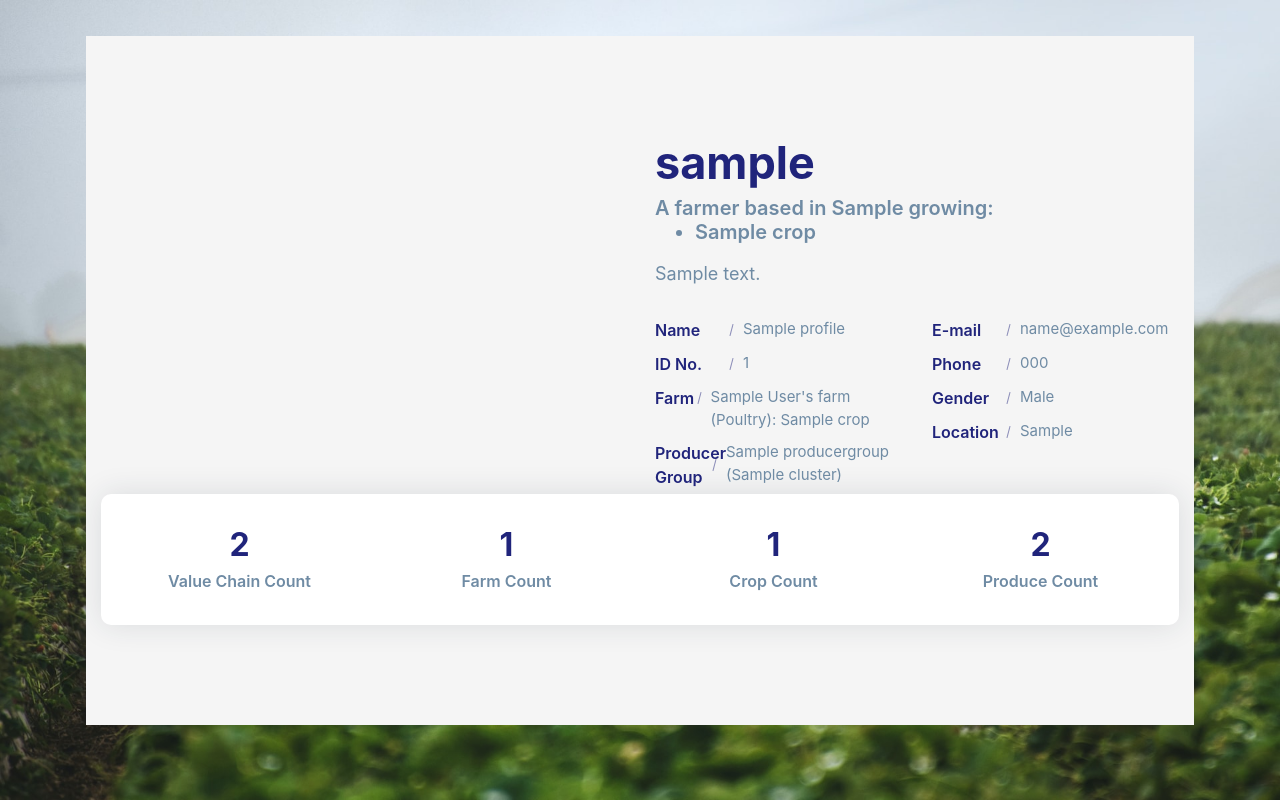
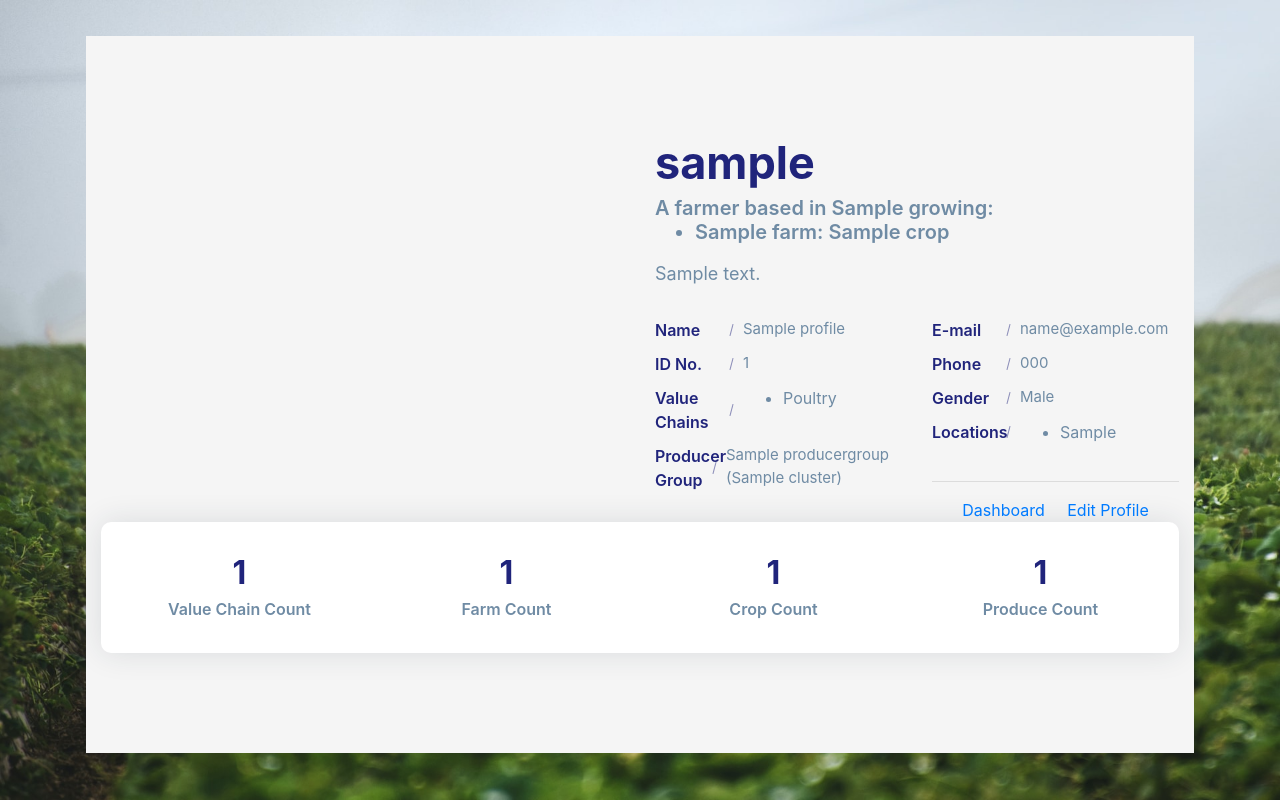
Before and after one commit to KabuyaSamuel/Farm-Flow, a Django app: page /profile/ in a window 1280 px wide. Run offline with Django 4.2, Linux system fonts and the light colour scheme; a user stored in the database is signed in; tables that the repository leaves empty hold one stand-in row (values such as "Sample post"); some libraries are stand-ins or nearby versions.

Commit message:
Update profile page, edit profile page and dashboard

```diff
--- a/farmflow/models.py
+++ b/farmflow/models.py
@@ -3,6 +3,8 @@ from django.contrib.auth.models import User
 from cloudinary.models import CloudinaryField
 from phonenumber_field.modelfields import PhoneNumberField
 import uuid
+from django.core.exceptions import ValidationError
+from django.utils import timezone
 
 
 # Create your models here.
@@ -179,6 +181,20 @@ class CropProductionStage(models.Model):
     inputs = models.ManyToManyField(InputUsed, blank=True)
     farm = models.ForeignKey(Farm, on_delete=models.CASCADE)
 
+    def clean(self):
+        if self.harvested_date < self.planted_date:
+            raise ValidationError('Harvested date cannot be before planted date')
+
+        if self.harvesting > self.harvested_date:
+            raise ValidationError('Harvesting date cannot be greater than harvested date')
+
+        if self.harvesting > timezone.now().date():
+            raise ValidationError('Harvesting date cannot be in the future')
+
+    def save(self, *args, **kwargs):
+        self.full_clean()
+        super().save(*args, **kwargs)
+
     def __str__(self):
         return f"{self.crop} production stage at {self.farm} ({self.planted_date} - {self.harvested_date})"
 
--- a/farmflow/templates/users/base.html
+++ b/farmflow/templates/users/base.html
@@ -13,6 +13,8 @@
     <link rel="stylesheet" href="https://use.fontawesome.com/releases/v5.8.2/css/all.css" integrity="sha384-oS3vJWv+0UjzBfQzYUhtDYW+Pj2yciDJxpsK1OYPAYjqT085Qq/1cq5FLXAZQ7Ay" crossorigin="anonymous">
 
     <link href="{% static 'css/profile.css'%}" rel="stylesheet" />
+
+    <link href="{% static 'css/edit_profile.css'%}" rel="stylesheet" />
 
 
 
--- a/farmflow/templates/users/edit_profile.html
+++ b/farmflow/templates/users/edit_profile.html
@@ -1,8 +1,8 @@
 {% extends "users/base.html" %}
 {% block title %}Profile Page{% endblock title %}
 {% block content %}
-    <div class="row my-3 p-3">
-        <img class="rounded-circle account-img" src="{{ user.profile.avatar.url }} " style="cursor: pointer;"/>
+    <div class="row my-3 p-3 form-content mx-auto text-center">
+        <img class="rounded-circle account-img" src="{{ user.profile.avatar.url }} " width="150" height="150" style="cursor: pointer;"/>
     </div>
     {% if user_form.errors %}
         <div class="alert alert-danger alert-dismissible" role="alert">
@@ -28,7 +28,7 @@
                             {{ user_form.email }}
                     </div>
                     <div class="form-group">
-                        <a href="#">Change Password</a>
+                        <a href="{% url 'password_reset' %}">Change Password</a>
                         <hr>
                         <label class="small mb-1">Change Avatar:</label>
                         {{ profile_form.avatar }}
--- a/farmflow/templates/users/profile.html
+++ b/farmflow/templates/users/profile.html
@@ -7,13 +7,18 @@
             <div class="col-lg-6">
                 <div class="about-text go-to">
                     <h3 class="dark-color">{{user.username}}</h3>
-                    <h6 class="theme-color lead">A farmer based in {{user.profile.farm.location}} growing:
-                        {% if user.profile.farm %}
+                    <h6 class="theme-color lead">
+                        A farmer based in {% if user.profile.farm %}
+                        {% for farm in user.farmer.all %}{{ farm.location }}{% if not forloop.last %},
+                        {% endif %}{% endfor %}
+                        growing:
                         <ul>
-                            {% for crop in user.profile.farm.crops.all %}
-                            <li>{{ crop.name }}</li>
+                            {% for farm in user.farmer.all %}
+                            <li>{{ farm.location }} farm:
+                                {% for crop in farm.crops.all %}{{ crop.name }}{% if not forloop.last %},
+                                {% endif %}{% endfor %}</li>
                             {% empty %}
-                            <li>No crops found</li>
+                            <li>No farms found</li>
                             {% endfor %}
                         </ul>
                         {% endif %}
@@ -30,8 +35,14 @@
                                 <p>{{user.profile.id_number}}</p>
                             </div>
                             <div class="media">
-                                <label>Farm</label>
-                                <p>{{user.profile.farm}}</p>
+                                <label>Value Chains</label>
+                                <ul>
+                                {% for value_chain in value_chains %}
+                                    <li>{{ value_chain.name }}</li>
+                                {% empty %}
+                                    <li>No value chains found</li>
+                                {% endfor %}
+                            </ul>
                             </div>
                             <div class="media">
                                 <label>Producer Group</label>
@@ -52,8 +63,20 @@
                                 <p>{{user.profile.gender}}</p>
                             </div>
                             <div class="media">
-                                <label>Location</label>
-                                <p>{{user.profile.farm.location}}</p>
+                                <label>Locations</label>
+                                <ul>
+                                    {% for farm in user.farmer.all %}
+                                    <li>{{ farm.location }}</li>
+                                    {% empty %}
+                                    <li>No farms found</li>
+                                    {% endfor %}
+                                </ul>
+                            </div>
+
+                            <hr>
+                            <div class="text-center">
+                                <a href="{% url 'home' %}">Dashboard</a> &nbsp; &nbsp;
+                                <a href="{% url 'edit-profile' %}">Edit Profile</a>
                             </div>
                         </div>
                     </div>
@@ -69,7 +92,7 @@
             <div class="row">
                 <div class="col-6 col-lg-3">
                     <div class="count-data text-center">
-                        <h6 class="count h2" data-to="500" data-speed="500">2</h6>
+                        <h6 class="count h2" data-to="500" data-speed="500">{{ value_chain_count }}</h6>
                         <p class="m-0px font-w-600">Value Chain Count</p>
                     </div>
                 </div>
@@ -81,20 +104,13 @@
                 </div>
                 <div class="col-6 col-lg-3">
                     <div class="count-data text-center">
-                        <h6 class="count h2" data-to="850" data-speed="850">{% if crop_counts %}
-                            {% for count in crop_counts %}
-                            {{ count }}
-                            {% empty %}
-                            No crops found
-                            {% endfor %}
-                            {% endif %}
-                        </h6>
+                        <h6 class="count h2" data-to="850" data-speed="850">{{crop_count}}</h6>
                         <p class="m-0px font-w-600">Crop Count</p>
                     </div>
                 </div>
                 <div class="col-6 col-lg-3">
                     <div class="count-data text-center">
-                        <h6 class="count h2" data-to="190" data-speed="190">2</h6>
+                        <h6 class="count h2" data-to="190" data-speed="190">{{ produce_count }}</h6>
                         <p class="m-0px font-w-600">Produce Count</p>
                     </div>
                 </div>
--- a/farmflow/views.py
+++ b/farmflow/views.py
@@ -8,6 +8,7 @@ from django.contrib.messages.views import SuccessMessageMixin
 from django.contrib.auth.decorators import login_required
 from .forms import UpdateUserForm, UpdateProfileForm
 from .models import *
+from django.db.models import Count
 # import jwt
 # from django.conf import settings
 # from django.http import HttpResponse
@@ -28,6 +29,11 @@ def index(request):
         produce = Produce.objects.filter(farmer=user.profile)
         tags = Tag.objects.filter(produce__in=produce)
         farm_count = farms.count()
+        crop_counts = [farm.crops.count() for farm in farms]
+        total_crop_count = sum(crop_counts)
+        value_chain_count = ValueChainChoice.objects.filter(farm__owner=request.user).distinct().count()
+        produce_count = Produce.objects.filter(farmer=user.profile).count()
+
 
     else:
         # Show empty fields if user does not have a farmer object
@@ -36,8 +42,9 @@ def index(request):
         production_stages = CropProductionStage.objects.none()
         produce = Produce.objects.none()
         tags = Tag.objects.none()
+        total_crop_count = 0
 
-    context = {'crops': crops, 'farms': farms, 'production_stages': production_stages, 'produce': produce,'tags': tags,'farm_count': farm_count}
+    context = {'crops': crops, 'farms': farms, 'production_stages': production_stages, 'produce': produce,'tags': tags,'farm_count': farm_count, 'crop_counts': crop_counts,'total_crop_count': total_crop_count,'value_chain_count': value_chain_count,'produce_count': produce_count,}
     return render(request, 'bootstrap/index.html', context)
 
 
@@ -148,11 +155,21 @@ def profile(request):
     profile = Profile.objects.get(user=request.user)
     farms = Farm.my_farms(request.user.id)
     crop_counts = [farm.crops.count() for farm in farms]
+    crop_count = sum(crop_counts)
     farm_count = farms.count()
+    produce_count = Produce.objects.filter(farmer=profile).count()
+    value_chain_count = ValueChainChoice.objects.filter(farm__owner=request.user).distinct().count()
+    value_chains = ValueChainChoice.objects.filter(farm__owner=request.user).distinct()
+
+
     context = {
         'profile': profile,
         'crop_counts': crop_counts,
         'farm_count': farm_count,
+        'produce_count': produce_count,
+        'value_chain_count': value_chain_count,
+        'crop_count': crop_count,
+        'value_chains': value_chains,
     }
     return render(request, 'users/profile.html', context)
 
```
Also changed, not shown: farmflow/templates/bootstrap/index.html (+4 -4 lines), static/css/edit_profile.css (added, +67 -0 lines).
